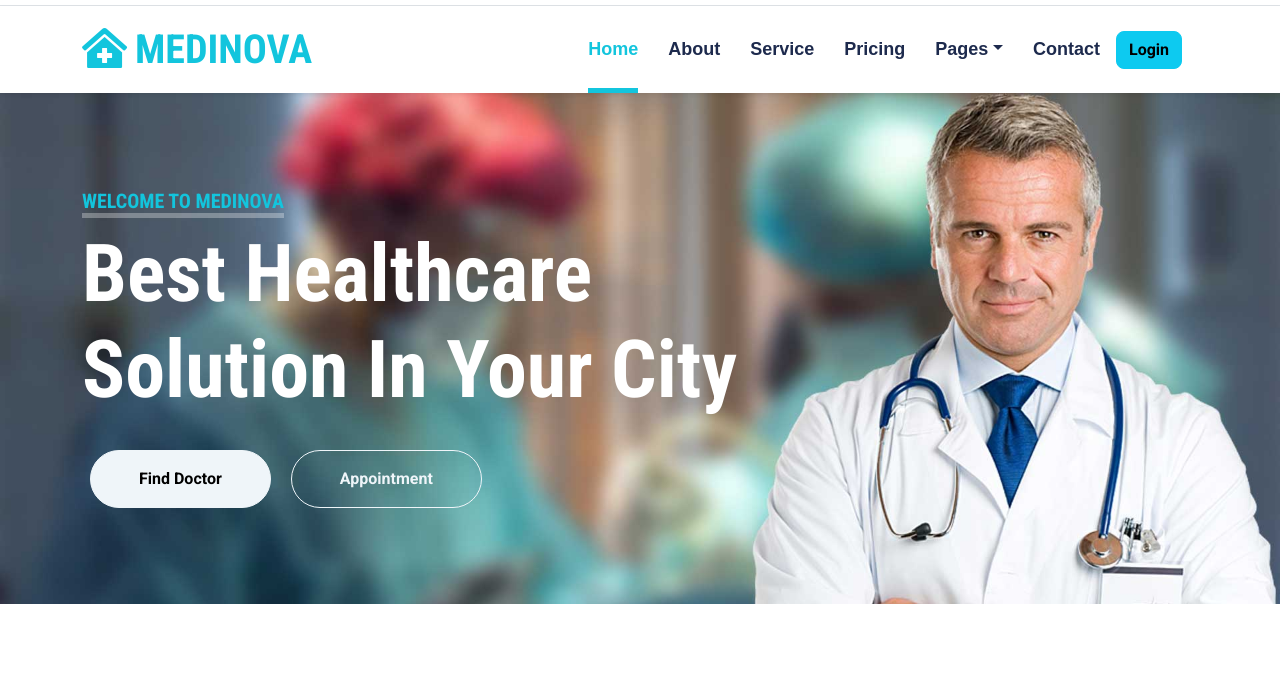
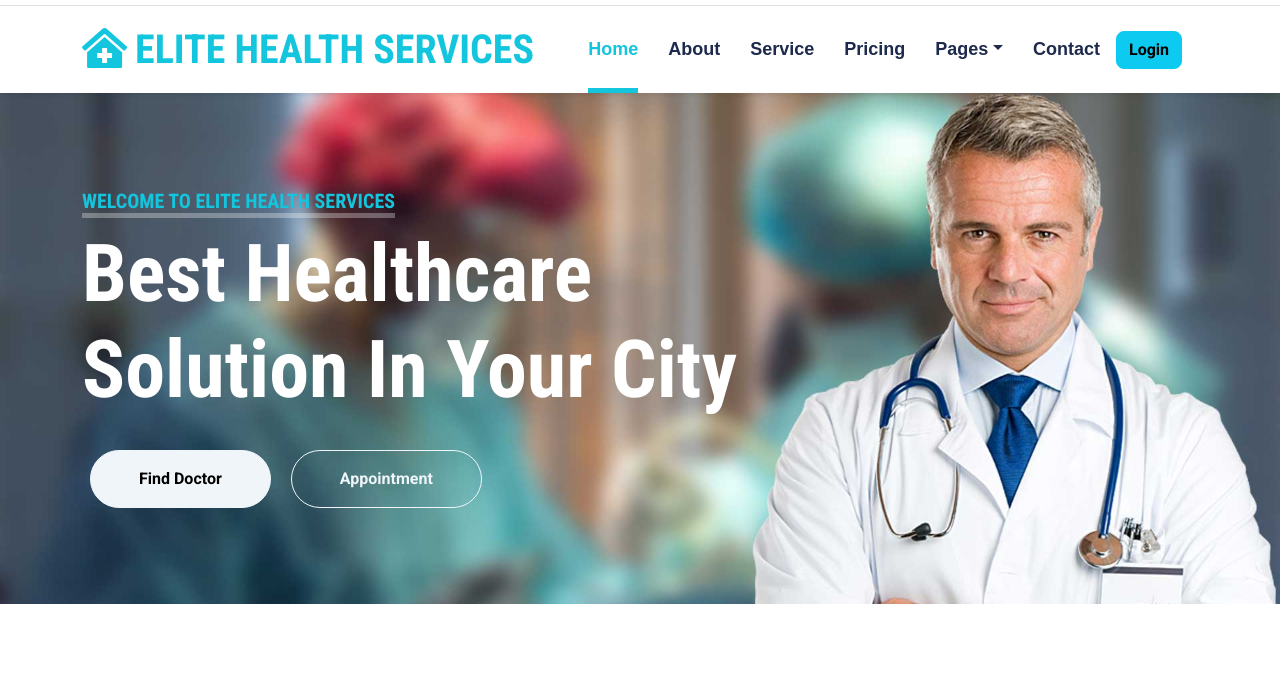
Before and after one commit to Adityakumarurmaliya/Doctor-Website-2, a plain HTML site: page index.html in a window 1280 px wide. Shown: the part 35-732 px from the top of the page. Drawn offline with nearby package versions, Linux system fonts and the light colour scheme.

Commit message:
Sorce-Code

```diff
--- a/index.html
+++ b/index.html
@@ -3,7 +3,7 @@
 
 <head>
     <meta charset="utf-8">
-    <title>MEDINOVA - Hospital Website Template</title>
+    <title>ELITE HEALTH SERVICES - Hospital Website Template</title>
     <meta content="width=device-width, initial-scale=1.0" name="viewport">
     <meta content="Free HTML Templates" name="keywords">
     <meta content="Free HTML Templates" name="description">
@@ -72,7 +72,7 @@
         <div class="container">
             <nav class="navbar navbar-expand-lg bg-white navbar-light py-3 py-lg-0">
                 <a href="index.html" class="navbar-brand">
-                    <h1 class="m-0 text-uppercase text-primary"><i class="fa fa-clinic-medical me-2"></i>Medinova</h1>
+                    <h1 class="m-0 text-uppercase text-primary"><i class="fa fa-clinic-medical me-2"></i>ELITE HEALTH SERVICES</h1>
                 </a>
                 <button class="navbar-toggler" type="button" data-bs-toggle="collapse" data-bs-target="#navbarCollapse">
                     <span class="navbar-toggler-icon"></span>
@@ -115,7 +115,7 @@
         <div class="container py-5">
             <div class="row justify-content-start">
                 <div class="col-lg-8 text-center text-lg-start">
-                    <h5 class="d-inline-block text-primary text-uppercase border-bottom border-5" style="border-color: rgba(256, 256, 256, .3) !important;">Welcome To Medinova</h5>
+                    <h5 class="d-inline-block text-primary text-uppercase border-bottom border-5" style="border-color: rgba(256, 256, 256, .3) !important;">Welcome To ELITE HEALTH SERVICES</h5>
                     <h1 class="display-1 text-white mb-md-4">Best Healthcare Solution In Your City</h1>
                     <div class="pt-2">
                         <a href="" class="btn btn-light rounded-pill py-md-3 px-md-5 mx-2">Find Doctor</a>
```
Also changed, not shown: about.html (+2 -2 lines), appointment.html (+2 -2 lines), blog.html (+2 -2 lines), contact.html (+2 -2 lines), detail.html (+2 -2 lines), price.html (+2 -2 lines), search.html (+2 -2 lines), service.html (+2 -2 lines), team.html (+2 -2 lines), testimonial.html (+2 -2 lines), READ-ME.txt.
